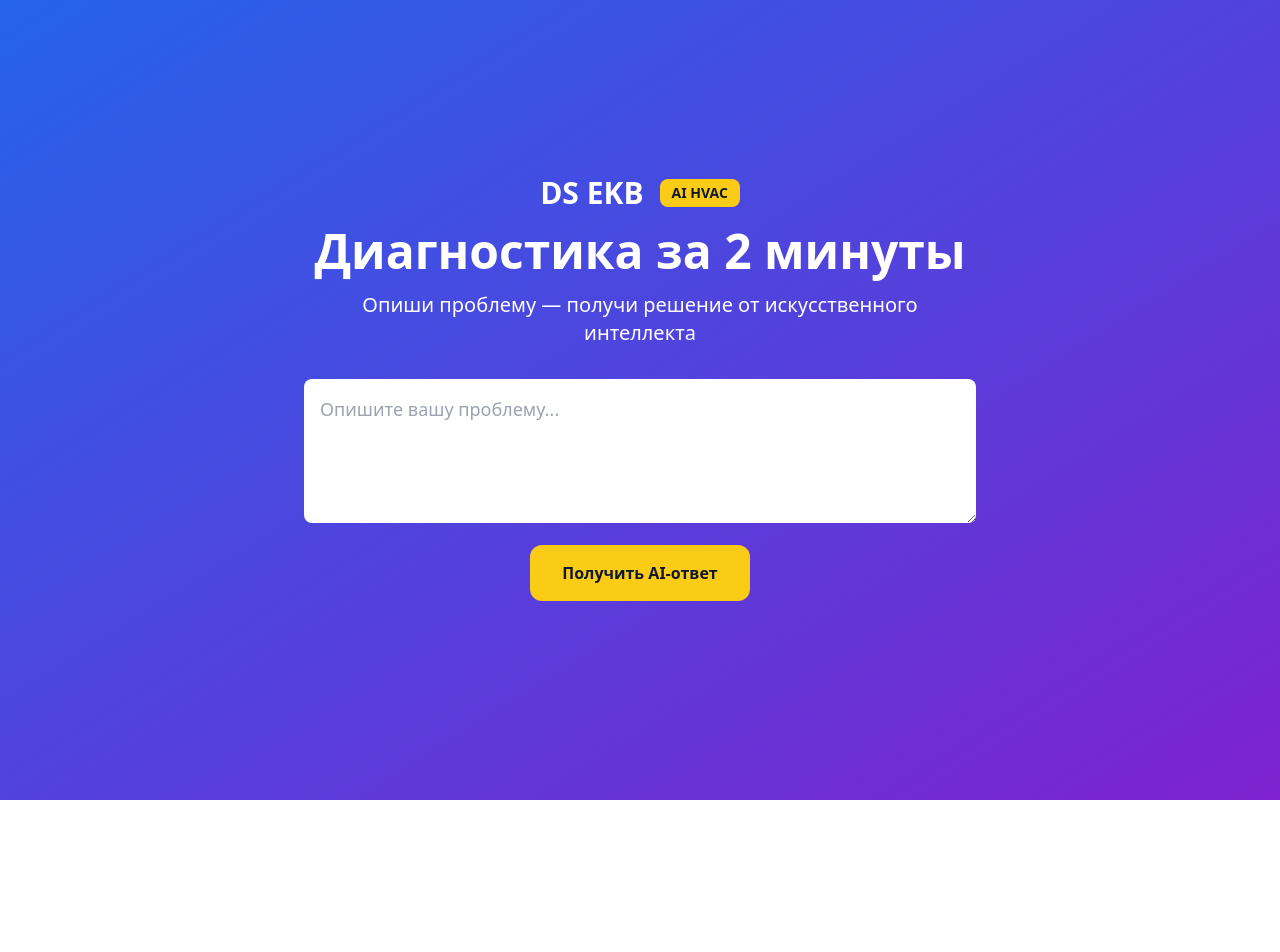
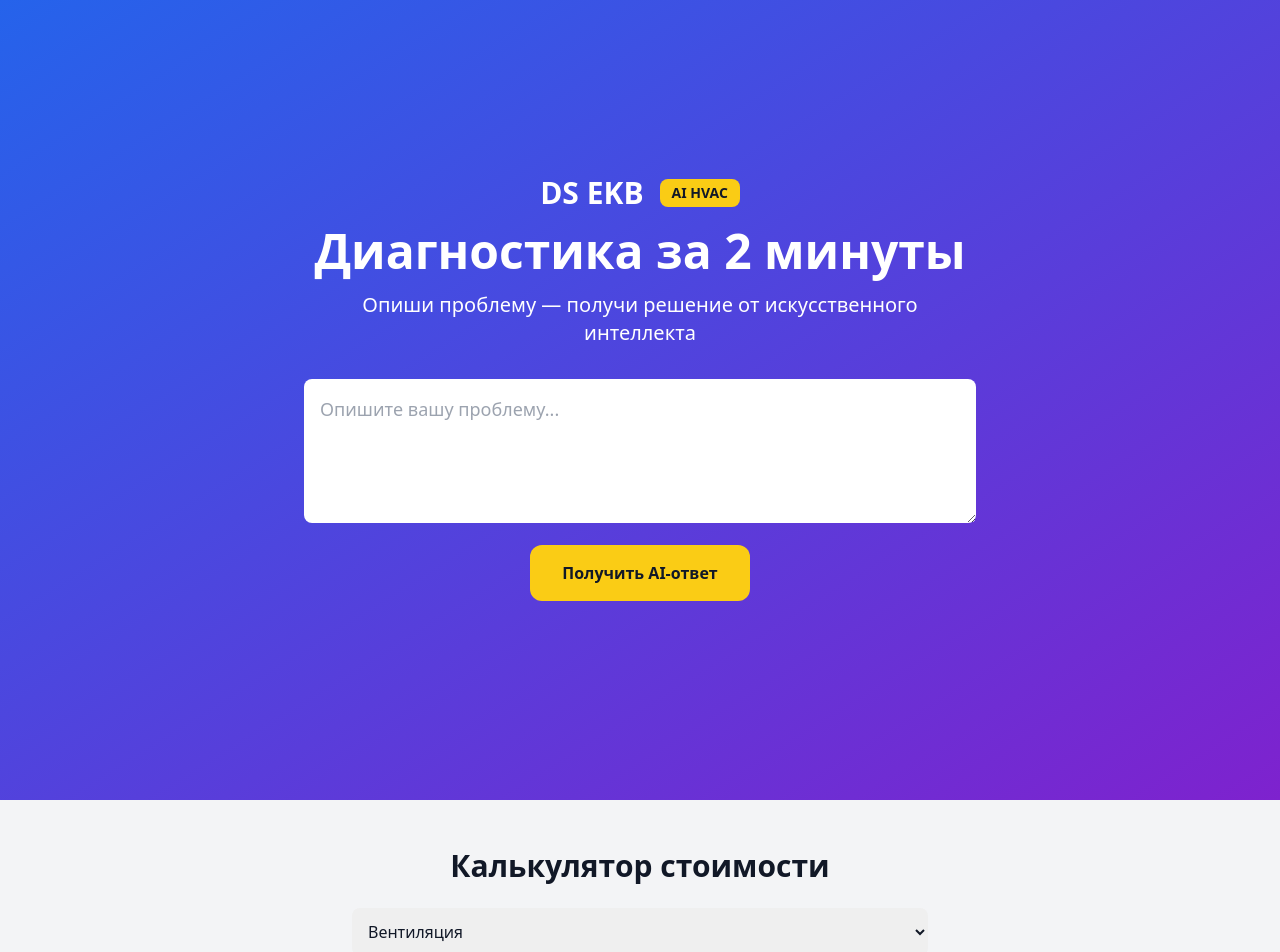
Before and after one commit to iwa999/ds-ekb-ai-hvac-site, a Next.js app: page / in a window 1280 px wide. Shown: the top 952 px of the page. Before the commit the page ends 800 px from the top, so only its background shows below. Built offline with nearby package versions, Linux system fonts and the light colour scheme.

Commit message:
chore: add calculator to home

```diff
--- a/app/page.tsx
+++ b/app/page.tsx
@@ -1,5 +1,11 @@
 import HeroAIDiagnose from '@/components/HeroAIDiagnose';
+import CalculatorCost from '@/components/CalculatorCost';
 
 export default function Home() {
-  return <HeroAIDiagnose />;
+  return (
+    <>
+      <HeroAIDiagnose />
+      <CalculatorCost />
+    </>
+  );
 }
```
